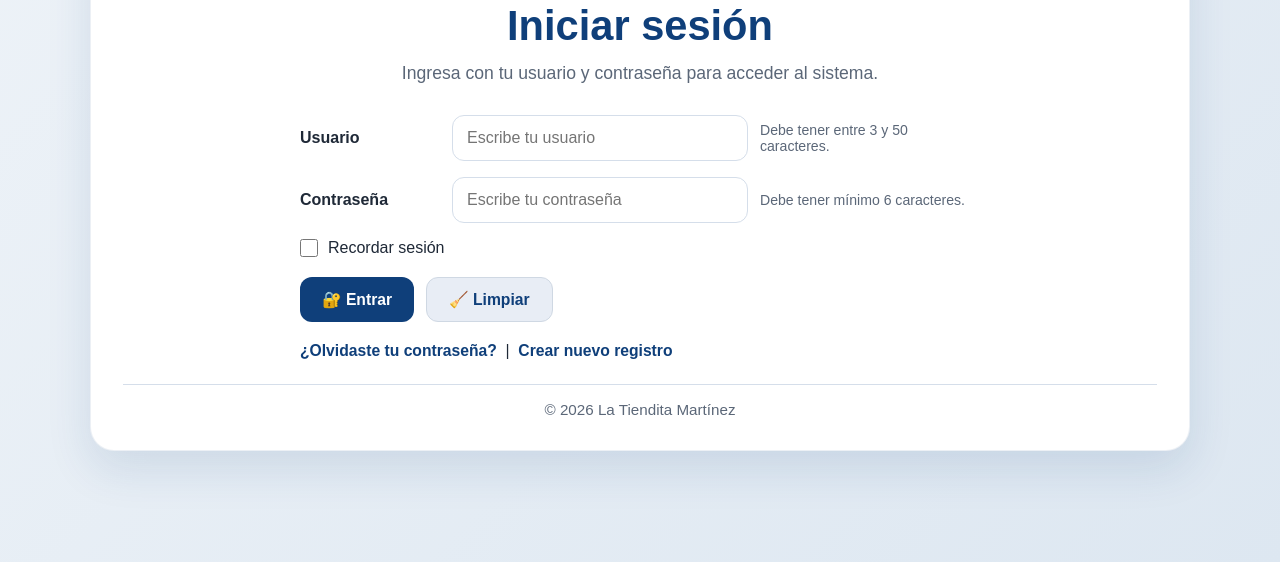
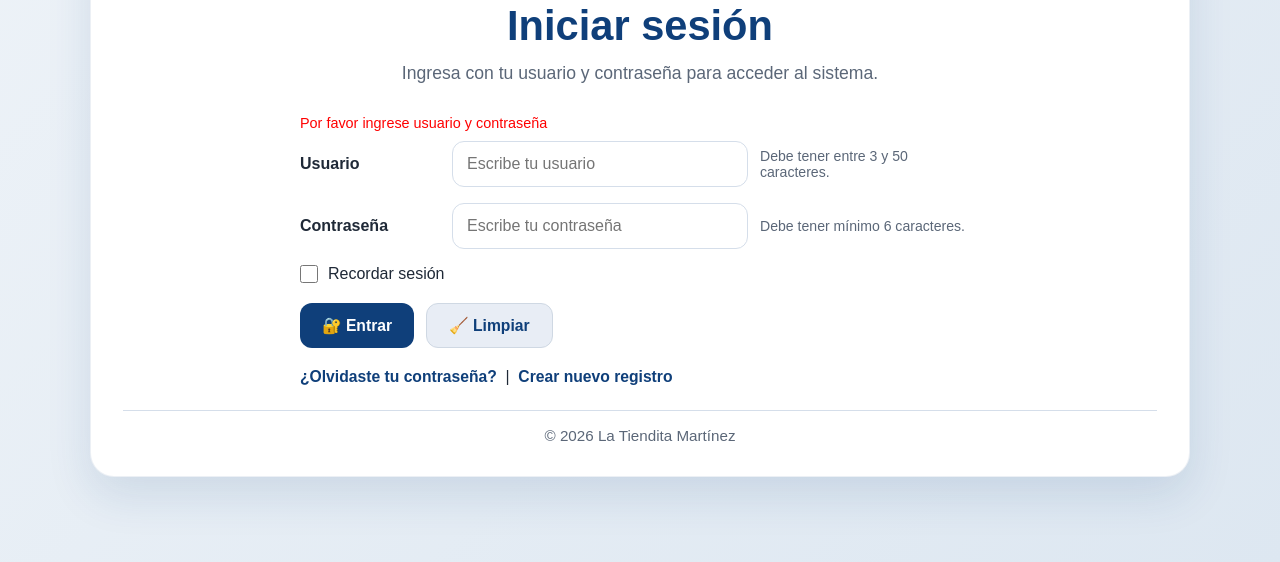
Before and after one commit to historiadelcauca/JESUS_IVAN_SANCHEZ_AA3_EV02, a website: page public/ccs/login.html in a window 1280 px wide. Both pictures are taken after a click on the button "🔐 Entrar". Shown: the part 234-796 px from the top of the page. Drawn offline with Linux system fonts and the light colour scheme.

Commit message:
feat: mostrar mensajes de error en pantalla en login

```diff
--- a/public/ccs/js/login_script.js
+++ b/public/ccs/js/login_script.js
@@ -1,9 +1,18 @@
 // Asegura que se cargue el contenido HTML antes de ejecutar el codigo
 document.addEventListener('DOMContentLoaded', () => {
 
-  const btnEntrar = document.getElementById('btnEntrar');
+  const btnEntrar  = document.getElementById('btnEntrar');
+  const mensajeDiv = document.getElementById('mensaje');
+
+  function mostrarError(texto) {
+    mensajeDiv.textContent = texto;
+    mensajeDiv.style.color = 'red';
+    mensajeDiv.style.display = 'block';
+  }
 
   btnEntrar.addEventListener('click', async () => {
+
+    mensajeDiv.style.display = 'none';
 
     // Obtenemos los datos del usuario
     const username = document.getElementById('usuario').value.trim();
@@ -11,7 +20,7 @@ document.addEventListener('DOMContentLoaded', () => {
 
     // Validacion basica
     if (!username || !password) {
-      alert('Por favor ingrese usuario y contraseña');
+      mostrarError('Por favor ingrese usuario y contraseña');
       return;
     }
 
@@ -30,10 +39,10 @@ document.addEventListener('DOMContentLoaded', () => {
         // Redirigir a la página principal
         window.location.href = '/public/ccs/index.html';
       } else {
-        alert(data.mensaje || 'Credenciales inválidas.');
+        mostrarError(data.mensaje || 'Credenciales inválidas.');
       }
     } catch (error) {
-      alert('No se pudo conectar con el servidor');
+      mostrarError('No se pudo conectar con el servidor');
     }
 
   });
--- a/public/ccs/login.html
+++ b/public/ccs/login.html
@@ -33,6 +33,9 @@
 
       <!-- ── FORMULARIO ── -->
       <div class="form">
+
+        <!-- Mensaje de error -->
+        <div id="mensaje" style="display:none; color:red; margin-bottom:10px; font-size:0.9rem;"></div>
 
         <div class="form__row">
           <label for="usuario">Usuario</label>
```
